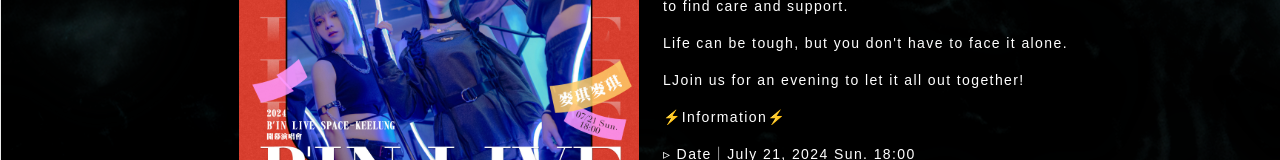
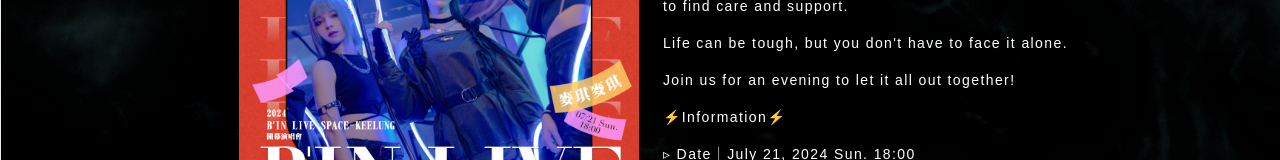
Before and after one commit to MaxliangTW/MakeMake, a Next.js app: page /news in a window 1280 px wide. Shown: the part 458-618 px from the top of the page. Built offline with nearby package versions, Linux system fonts and the light colour scheme; a web font is replaced by a local one.

Commit message:
hotfix(news)transferHTMLText 3

```diff
--- a/components/News.jsx
+++ b/components/News.jsx
@@ -35,7 +35,7 @@ function Index() {
                                 to find care and support.
                             </p>
                             <p>Life can be tough, but you don&apos;t have to face it alone.</p>
-                            <p>LJoin us for an evening to let it all out together!</p>
+                            <p>Join us for an evening to let it all out together!</p>
                             <p>⚡️Information⚡️</p>
                             <p>▹ Date｜July 21, 2024 Sun. 18:00<br />
                             ▹ Venue｜B&apos;IN LIVE SPACE -KEELUNG 3F (3F, No. 103, <br />
```
